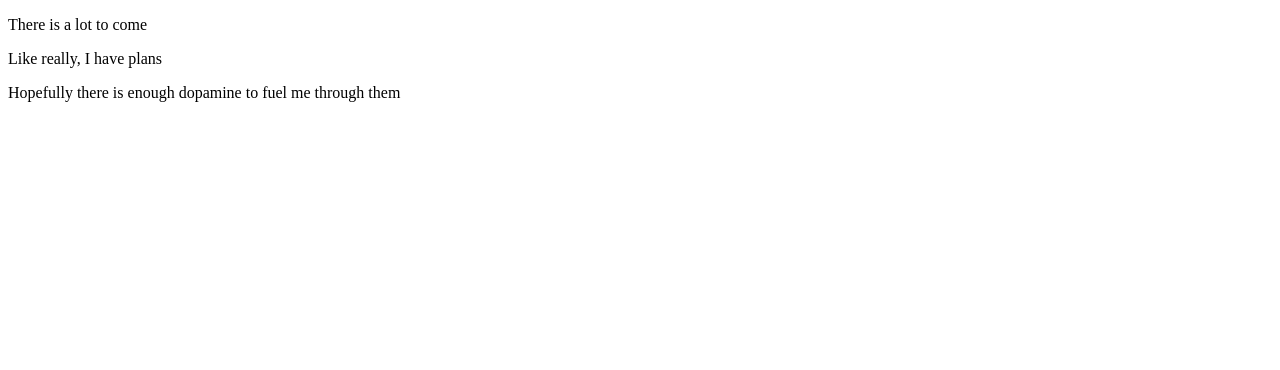
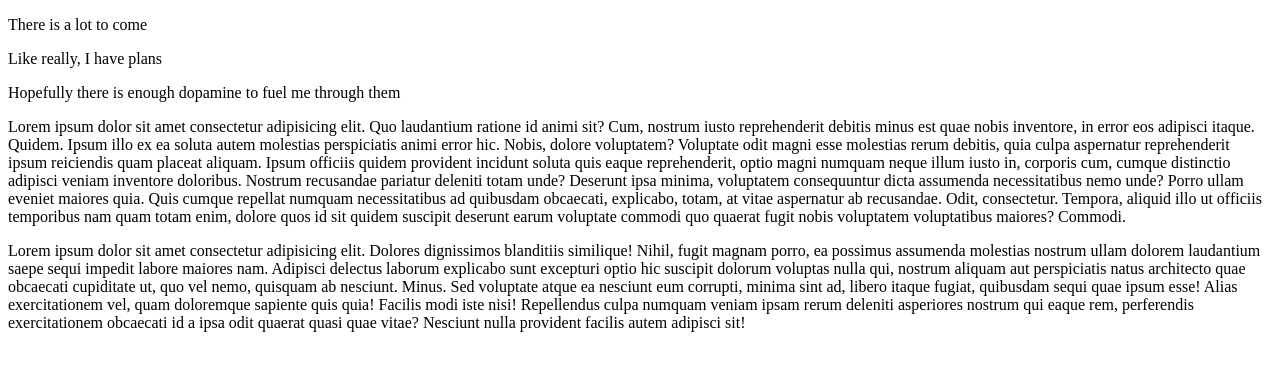
Before and after one commit to inesbultmann/first-git-project, a plain HTML site: page index.html in a window 1280 px wide. Drawn offline with Linux system fonts and the light colour scheme.

Commit message:
weitere Inhalte hinzugefügt

```diff
--- a/index.html
+++ b/index.html
@@ -1,14 +1,40 @@
 <!DOCTYPE html>
 <html lang="en">
+
 <head>
     <meta charset="UTF-8">
     <meta http-equiv="X-UA-Compatible" content="IE=edge">
     <meta name="viewport" content="width=device-width, initial-scale=1.0">
     <title>First Git Project</title>
 </head>
+
 <body>
     <p>There is a lot to come</p>
     <p>Like really, I have plans</p>
     <p>Hopefully there is enough dopamine to fuel me through them</p>
+    <p>Lorem ipsum dolor sit amet consectetur adipisicing elit. Quo laudantium ratione id animi sit? Cum, nostrum iusto
+        reprehenderit debitis minus est quae nobis inventore, in error eos adipisci itaque. Quidem.
+        Ipsum illo ex ea soluta autem molestias perspiciatis animi error hic. Nobis, dolore voluptatem? Voluptate odit
+        magni esse molestias rerum debitis, quia culpa aspernatur reprehenderit ipsum reiciendis quam placeat aliquam.
+        Ipsum officiis quidem provident incidunt soluta quis eaque reprehenderit, optio magni numquam neque illum iusto
+        in, corporis cum, cumque distinctio adipisci veniam inventore doloribus. Nostrum recusandae pariatur deleniti
+        totam unde?
+        Deserunt ipsa minima, voluptatem consequuntur dicta assumenda necessitatibus nemo unde? Porro ullam eveniet
+        maiores quia. Quis cumque repellat numquam necessitatibus ad quibusdam obcaecati, explicabo, totam, at vitae
+        aspernatur ab recusandae.
+        Odit, consectetur. Tempora, aliquid illo ut officiis temporibus nam quam totam enim, dolore quos id sit quidem
+        suscipit deserunt earum voluptate commodi quo quaerat fugit nobis voluptatem voluptatibus maiores? Commodi.</p>
+    <p>Lorem ipsum dolor sit amet consectetur adipisicing elit. Dolores dignissimos blanditiis similique! Nihil, fugit
+        magnam porro, ea possimus assumenda molestias nostrum ullam dolorem laudantium saepe sequi impedit labore
+        maiores nam.
+        Adipisci delectus laborum explicabo sunt excepturi optio hic suscipit dolorum voluptas nulla qui, nostrum
+        aliquam aut perspiciatis natus architecto quae obcaecati cupiditate ut, quo vel nemo, quisquam ab nesciunt.
+        Minus.
+        Sed voluptate atque ea nesciunt eum corrupti, minima sint ad, libero itaque fugiat, quibusdam sequi quae ipsum
+        esse! Alias exercitationem vel, quam doloremque sapiente quis quia! Facilis modi iste nisi!
+        Repellendus culpa numquam veniam ipsam rerum deleniti asperiores nostrum qui eaque rem, perferendis
+        exercitationem obcaecati id a ipsa odit quaerat quasi quae vitae? Nesciunt nulla provident facilis autem
+        adipisci sit!</p>
 </body>
+
 </html>
```
